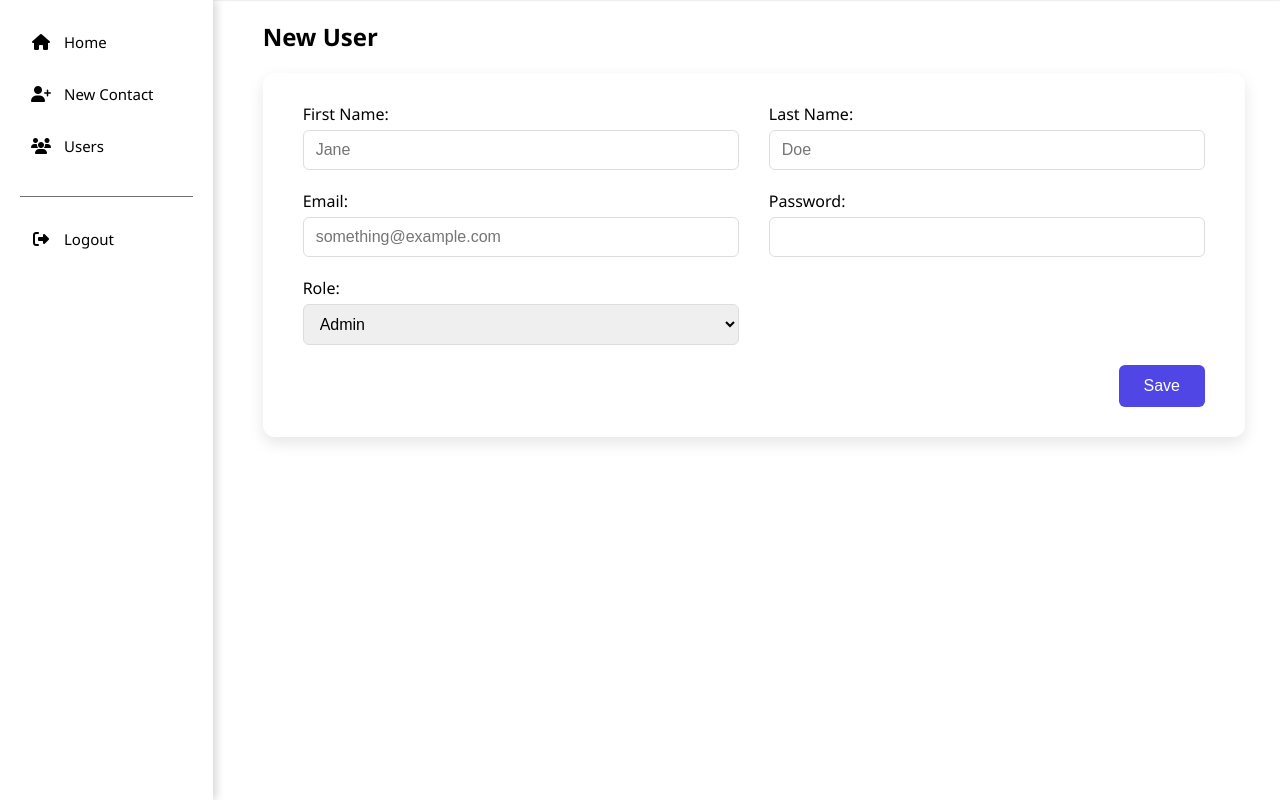
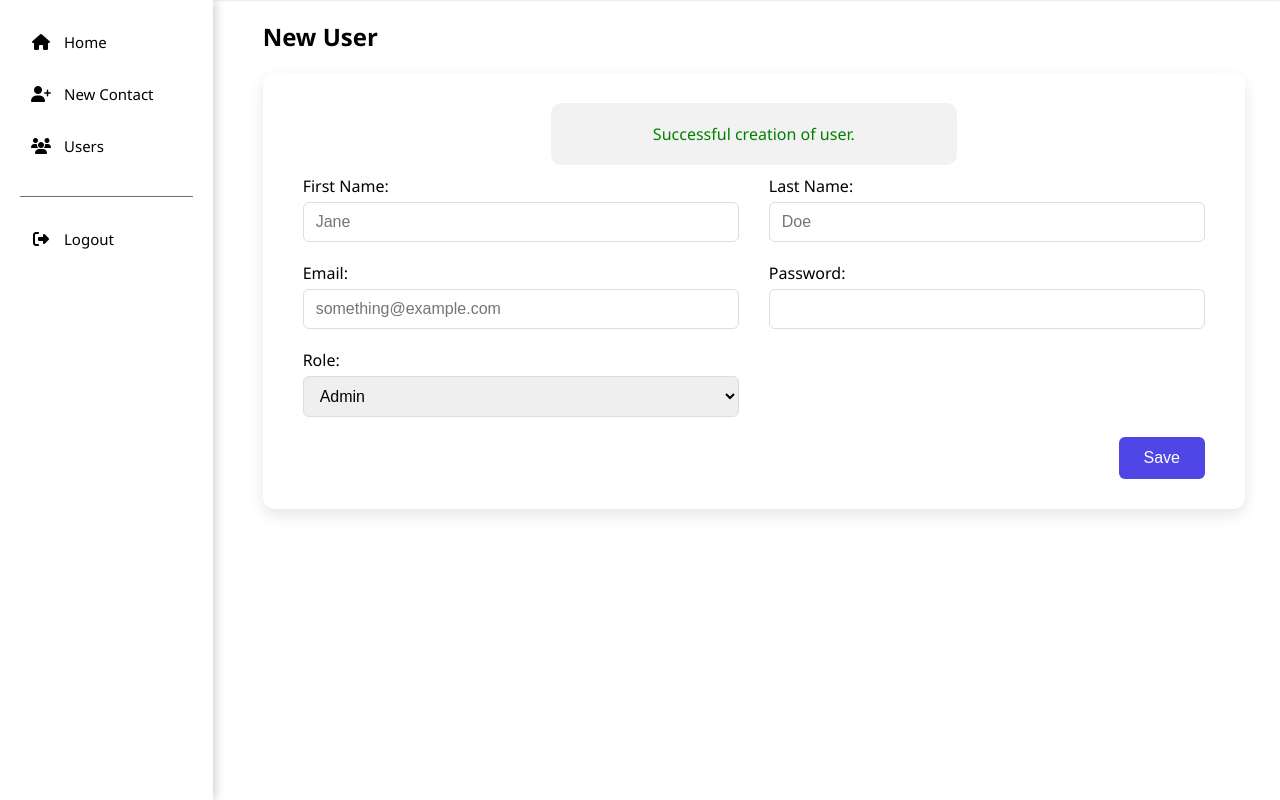
Before and after one commit to AkeemGit/comp2245-project2, a PHP site: page /pages/create_users.php in a window 1280 px wide. Shown: the part 60-860 px from the top of the page. Run offline with PHP 8.4, Linux system fonts and the light colour scheme; a user stored in the database is signed in; data comes from the database, SQL or seed files in the repository.

Commit message:
Edited the create_users.php file and created a create_users.js file

```diff
--- a/assets/css/create_users.css
+++ b/assets/css/create_users.css
@@ -1,5 +1,11 @@
+* {
+    margin: 0;
+    padding: 0;
+    box-sizing: border-box;
+}
 body {
   font-family: "Segoe UI", Tahoma, Geneva, Verdana, sans-serif;
+  margin: 0;
 }
 
 .form-card form {
@@ -68,6 +74,8 @@ body {
 }
 
 .main-content {
+    width: 100%;
+    padding-top: 20px;
     padding-left:50px;
     padding-right: 35px;
 
@@ -81,3 +89,29 @@ body {
     max-width: 100%;
     margin: 20px auto 0 auto;
 }
+
+.messages{
+    width: 100%;
+    display: flex;
+    justify-content: center;
+}
+
+.success-message{
+    width:45%;
+    padding: 20px;
+    color: green;
+    text-align: center;
+    background-color: rgba(128, 128, 128, 0.1);
+    border-radius: 10px;
+    margin-bottom: 10px;
+}
+
+.error-messages{
+    width:45%;
+    padding: 20px;
+    color: red;
+    text-align: center;
+    background-color: rgba(128, 128, 128, 0.1);
+    border-radius: 10px;
+    margin-bottom: 10px;
+}
--- a/pages/create_users.php
+++ b/pages/create_users.php
@@ -10,18 +10,23 @@ if (!isset($_SESSION['user_id'])) {
 $errors = [];
 $passed = '';
 
+$firstname = htmlspecialchars(trim($_POST['firstname'] ?? ''));
+$lastname = htmlspecialchars(trim($_POST['lastname'] ?? ''));
+$email = filter_var(trim($_POST['email'] ?? ''), FILTER_SANITIZE_EMAIL);
+$password = htmlspecialchars(trim($_POST['password'] ?? ''));
+$role = htmlspecialchars(trim($_POST['role'] ?? ''));
+
 if ($_SERVER['REQUEST_METHOD'] === 'POST') {
 
-    $firstname = trim($_POST['firstname'] ?? '');
-    $lastname = trim($_POST['lastname'] ?? '');
-    $email = trim($_POST['email'] ?? '');
-    $password = trim($_POST['password'] ?? '');
-    $role = trim($_POST['role'] ?? '');
+
+    $regex_password = "/^(?=.*[a-z])(?=.*[A-Z])(?=.*\d).{8,}$/";
 
     if (empty($firstname) || empty($lastname) || empty($email) || empty($password) || empty($role)) {
         $errors[] = "All fields are required.";
     } elseif (!filter_var($email, FILTER_VALIDATE_EMAIL)) {
         $errors[] = "This email format is invalid.";
+    } elseif (!preg_match($regex_password, $password)) {
+        $errors[] = " Password must be at least 8 characters long, contain at least one uppercase letter, one lowercase letter, and one number.";}
     } else {
 
         $stmt = $pdo->prepare("SELECT id FROM users WHERE email = ?");
@@ -30,16 +35,18 @@ if ($_SERVER['REQUEST_METHOD'] === 'POST') {
             $errors[] = " The email that you provided already exists.";
         }
     }
+
     if (empty($errors)) {
         $hashedPassword = password_hash($password, PASSWORD_DEFAULT);
-        $stmt = $pdo->prepare(" INSERT INTO users (firstname, lastname, email, password, role, date) VALUES (?, ?, ?, ?, ?, ) ");
+        $stmt = $pdo->prepare(" INSERT INTO users (firstname, lastname, email, password, role) VALUES (?, ?, ?, ?, ? ) ");
+
         if ($stmt->execute([$firstname, $lastname, $email, $hashedPassword, $role])) {
             $passed = " Successful creation of user.";
         } else {
             $errors[] = " OOPS! Creation of user resulted in an error.";
         }
     }
-}
+
 ?>
 
 <!DOCTYPE html>
@@ -50,7 +57,7 @@ if ($_SERVER['REQUEST_METHOD'] === 'POST') {
     <link rel="preconnect" href="https://fonts.googleapis.com">
     <link rel="stylesheet" href="https://cdnjs.cloudflare.com/ajax/libs/font-awesome/6.5.0/css/all.min.css">
 
-    <link rel="stylesheet" href="../assets/css/dashboard.css">
+
     <link rel="stylesheet" href="../assets/css/aside.css">
     <link rel="stylesheet" href="../assets/css/header.css">
     <link rel="stylesheet" href="../assets/css/create_users.css">
@@ -68,7 +75,7 @@ if ($_SERVER['REQUEST_METHOD'] === 'POST') {
             </div>
 
             <div class="form-card">
-
+                <div class="messages">
                      <?php if (!empty($errors)): ?>
                         <div class="error-messages">
                             <?php foreach ($errors as $error): ?>
@@ -82,6 +89,8 @@ if ($_SERVER['REQUEST_METHOD'] === 'POST') {
                             <p><?php echo htmlspecialchars($passed); ?></p>
                         </div>
                     <?php endif; ?>
+
+                </div>
 
                 <form method="POST" action="">
                     <div>
@@ -119,3 +128,6 @@ if ($_SERVER['REQUEST_METHOD'] === 'POST') {
                 </form>
             </div>
             </main>
+    </div>
+</body>
+</html>
```
Also changed, not shown: assets/js/create_users.js (added, +28 -0 lines). Lines whose indentation alone changed are shown as unchanged.
